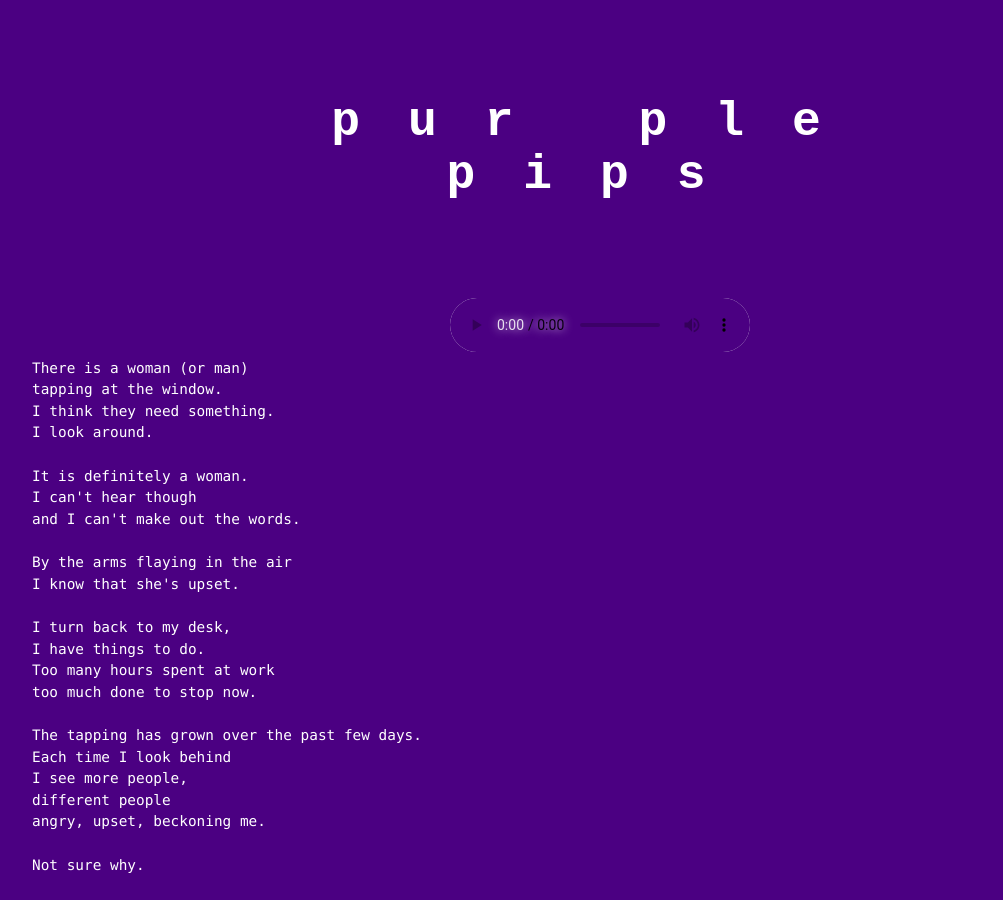
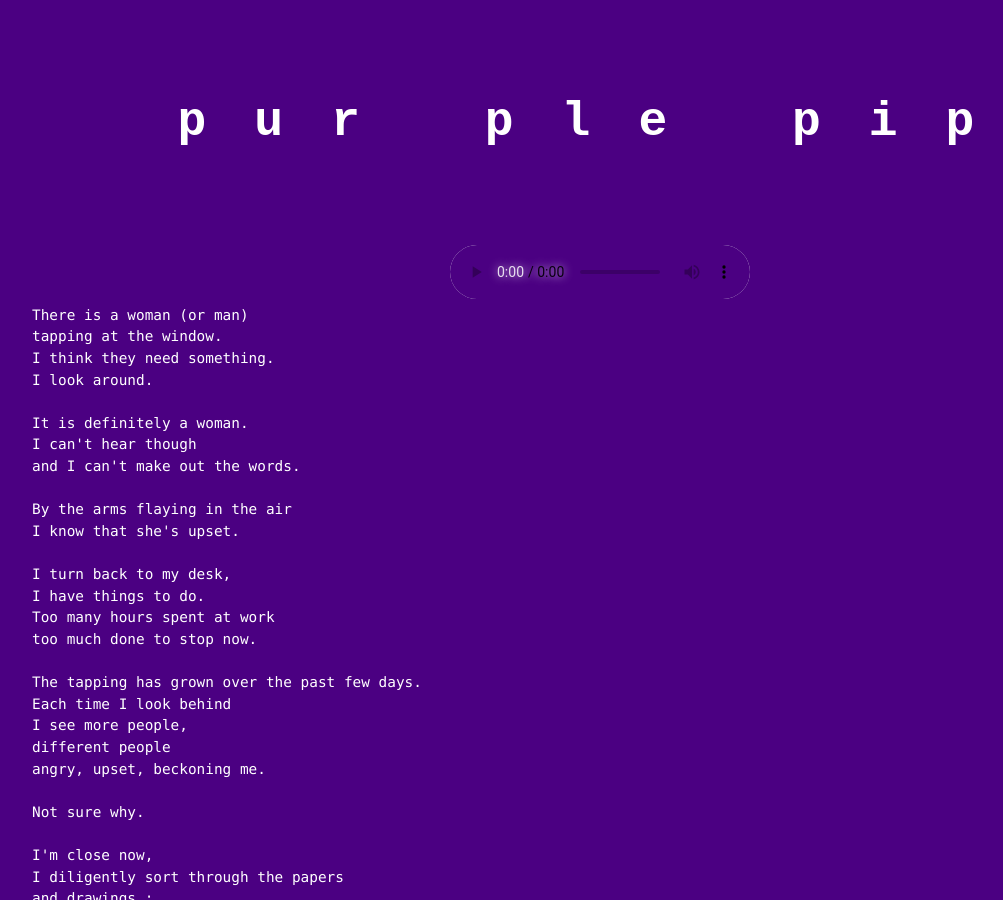
Before and after one commit to ianhomer/purplepip, a Jekyll site: the page built from README.md, in a window 1280 px wide and 900 px high. Shown: the whole window, without its empty margins (40-1043 px from the left). Built offline with Jekyll 4.4.1, drawn with Linux system fonts in a browser that asks for light colours; our own code applies the rules of GitHub Pages for plain Markdown files.

Commit message:
Correct heading

```diff
--- a/README.md
+++ b/README.md
@@ -1,4 +1,4 @@
-<h1>pur ple pips</h1>
+<h1>pur ple pip</h1>
 
 <div class="audio">
   <audio controls loop>
--- a/_includes/head.html
+++ b/_includes/head.html
@@ -3,7 +3,7 @@
   <meta charset="utf-8">
   <meta name="viewport" content="width=device-width, initial-scale=1, shrink-to-fit=no">
 
-  <title>purplepip</title>
+  <title>purple pip</title>
 
   <link rel="stylesheet" href="https://maxcdn.bootstrapcdn.com/bootstrap/4.0.0-alpha.6/css/bootstrap.min.css" integrity="sha384-rwoIResjU2yc3z8GV/NPeZWAv56rSmLldC3R/AZzGRnGxQQKnKkoFVhFQhNUwEyJ" crossorigin="anonymous">
   <link rel="stylesheet" href="/css/main.css">
```
